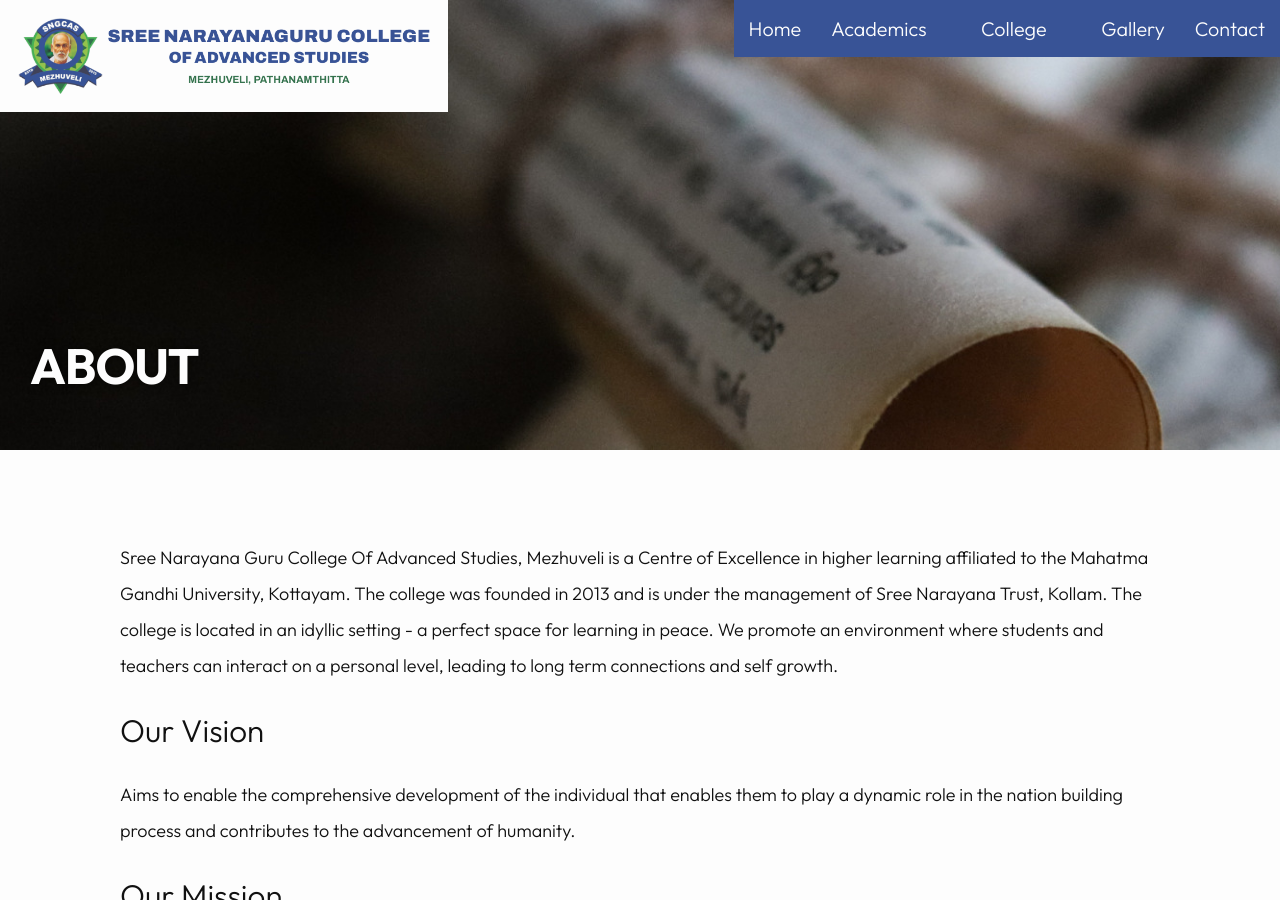
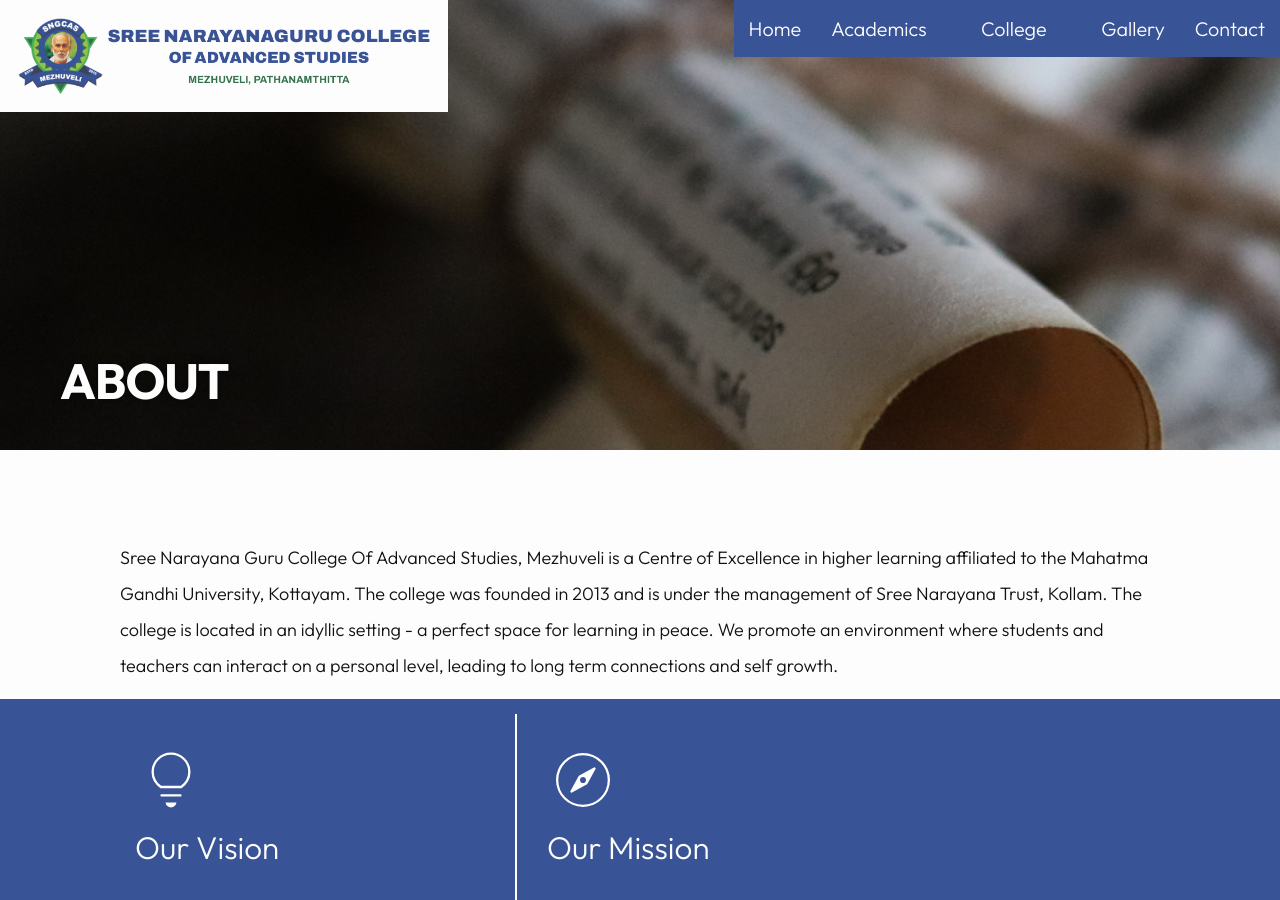
Before and after one commit to BharatSP007/BharatSP007.github.io, a Jekyll site: the page built from docs/college/about.html, in a window 1280 px wide and 900 px high. Built offline with Jekyll 4.4.1, drawn with Linux system fonts in a browser that asks for light colours.

Commit message:
style vision and mission

```diff
--- a/docs/_sass/minima/_layout.scss
+++ b/docs/_sass/minima/_layout.scss
@@ -586,10 +586,12 @@
   height: 50vh;
   background-size: cover;
   background-repeat: no-repeat;
+  position: relative;
 }
 .post-title {
   position: absolute;
-  bottom: 55vh;
+  bottom: $spacing-unit;
+  left: $spacing-unit;
   margin-left: $spacing-unit;
   font-weight: 700;
   color: $background-color;
--- a/docs/college/about.html
+++ b/docs/college/about.html
@@ -8,27 +8,49 @@ image: /assets/about-us.jpg
 ---
 <div class="about-container">
     <p>
-        Sree Narayana Guru College Of Advanced Studies, Mezhuveli is a Centre of Excellence in higher learning affiliated to the Mahatma Gandhi University, Kottayam. The college was founded in 2013 and is under the management of Sree Narayana Trust, Kollam. The college is located in an idyllic setting - a perfect space for learning in peace. We promote an environment where students and teachers can interact on a personal level, leading to long term connections and self growth.
+        Sree Narayana Guru College Of Advanced Studies, Mezhuveli is a Centre of Excellence in higher learning
+        affiliated to the Mahatma Gandhi University, Kottayam. The college was founded in 2013 and is under the
+        management of Sree Narayana Trust, Kollam. The college is located in an idyllic setting - a perfect space for
+        learning in peace. We promote an environment where students and teachers can interact on a personal level,
+        leading to long term connections and self growth.
     </p>
+    <div class="mission-and-vision">
+        <div>
+            <div class="vision">
+               <img src="/assets/vision.svg">
                 <h2>Our Vision</h2>
                 <p>
-        Aims to enable the comprehensive development of the individual that enables them to play a dynamic role in the
+                    Aims to enable the comprehensive development of the individual that enables them to play a dynamic
+                    role in
+                    the
                     nation building process and contributes to the advancement of humanity.
                 </p>
+            </div>
+            <div class="divider"></div>
+            <div class="mission">
+                <img src="/assets/mission.svg">
                 <h2>Our Mission</h3>
                     <p>
                     <ul>
-            <li>To provide education that is of universal eminence by nurturing a favourable learning environment.</li>
-            <li>To build a progressive society founded on the persistent quest of excellence, a secular outlook in life,
+                        <li>To provide education that is of universal eminence by nurturing a favourable learning
+                            environment.
+                        </li>
+                        <li>To build a progressive society founded on the persistent quest of excellence, a secular
+                            outlook in
+                            life,
                             and an eagerness to adhere to moral values.</li>
                         <li>To uplift the needy sectors in tune with the teachings of Sree Narayana Guru.</li>
                         <li>To help the learner live in harmony with the environment and others in society.</li>
                     </ul>
                     </p>
+            </div>
+        </div>
+    </div>
     <p>
 
     </p>
 </div>
+
 <!--
 <div>
     <h2>Our Campus</h2>
```
Also changed, not shown: docs/assets/mission.svg (added), docs/assets/vision.svg (added). Lines whose indentation alone changed are shown as unchanged.
